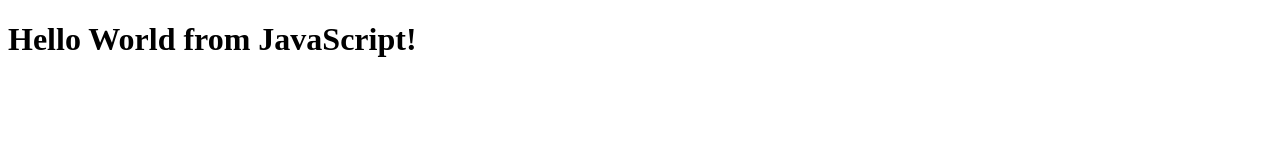
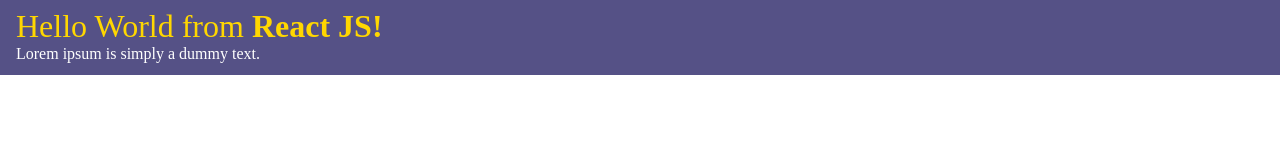
Before and after one commit to ravipanchal-in/react-js-tutorial, a plain HTML site: page index.html in a window 1280 px wide. Drawn offline with nearby package versions, Linux system fonts and the light colour scheme.

Commit message:
React & ReactDOM CDN added, created react elements & created root to render

```diff
--- /dev/null
+++ b/index.css
@@ -0,0 +1,19 @@
+* {
+  margin: 0;
+  padding: 0;
+  box-sizing: border-box;
+}
+.container {
+  background-color: rgb(85, 81, 134);
+  padding: 0.5rem 1rem 0.75rem;
+}
+.heading {
+  color: gold;
+  font-weight: 100;
+}
+.span {
+  font-weight: bold;
+}
+.paragraph {
+  color: #fff;
+}
--- a/index.html
+++ b/index.html
@@ -3,15 +3,35 @@
   <head>
     <meta chaeset="UTF-8" />
     <meta name="viewport" content="width=device-width, initial-scale=1.0" />
+    <link rel="stylesheet" href="./index.css" />
     <title>Namaste React</title>
   </head>
   <body>
     <div id="root"></div>
+    <script
+      crossorigin
+      src="https://unpkg.com/react@18/umd/react.development.js"
+    ></script>
+    <script
+      crossorigin
+      src="https://unpkg.com/react-dom@18/umd/react-dom.development.js"
+    ></script>
     <script>
-      const heading = document.createElement("h1");
-      heading.innerHTML = "Hello World from JavaScript!";
-      const root = document.getElementById("root");
-      root.appendChild(heading);
+      const heading = React.createElement("h1", { className: "heading" }, [
+        "Hello World from ",
+        React.createElement("span", { className: "span" }, "React JS!"),
+      ]);
+      const paragraph = React.createElement(
+        "p",
+        { className: "paragraph" },
+        "Lorem ipsum is simply a dummy text."
+      );
+      const container = React.createElement("div", { className: "container" }, [
+        heading,
+        paragraph,
+      ]);
+      const root = ReactDOM.createRoot(document.getElementById("root"));
+      root.render(container);
     </script>
   </body>
 </html>
```
